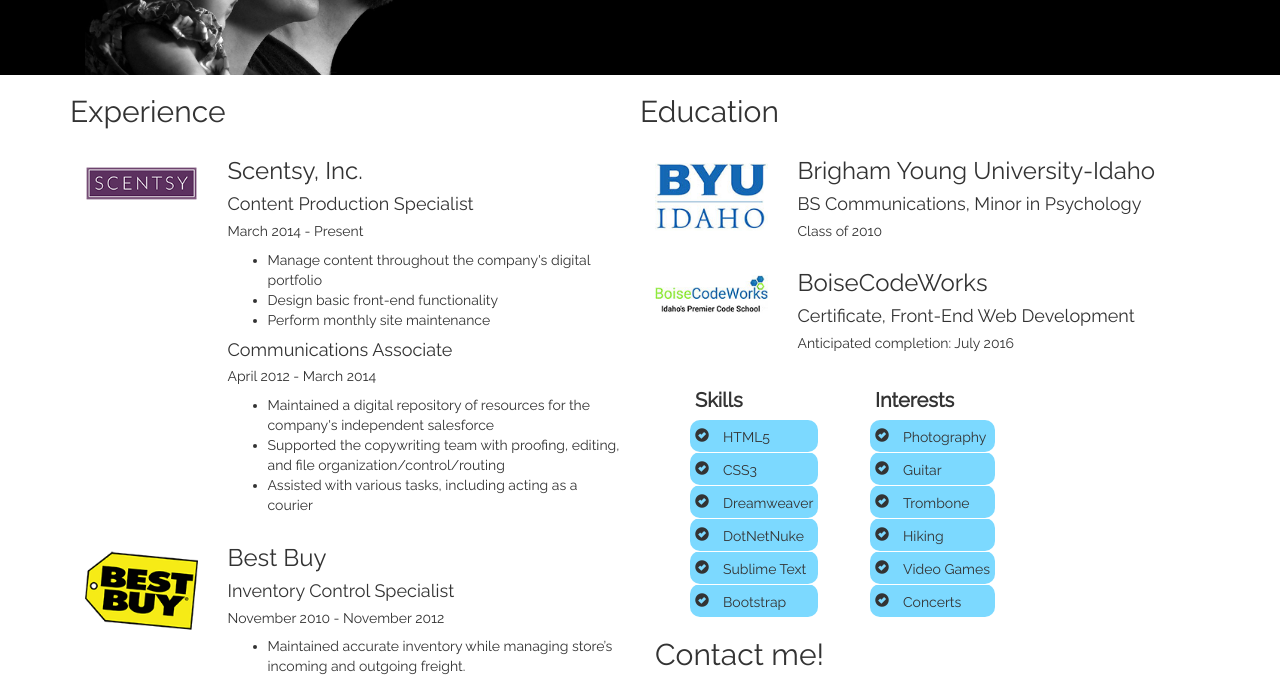
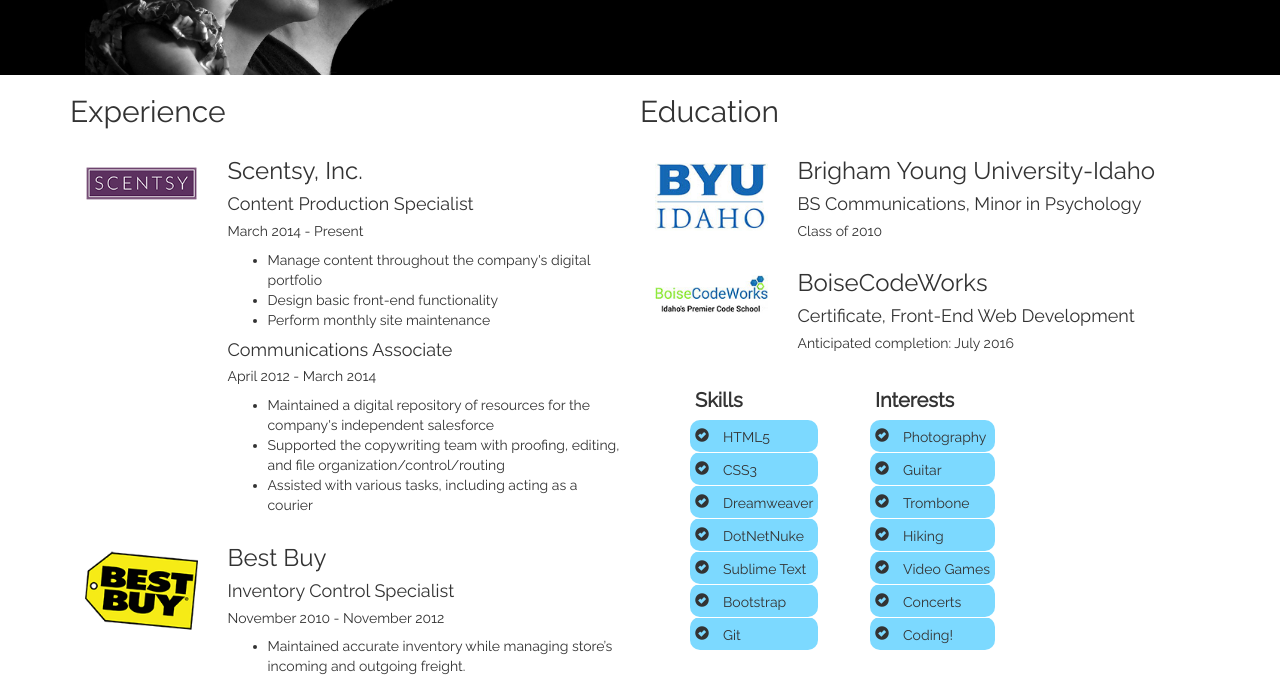
Before and after one commit to epix360/resume, a plain HTML site: page index.html in a window 1280 px wide. Shown: the part 275-950 px from the top of the page. Drawn offline with Linux system fonts and the light colour scheme.

Commit message:
Added skill and interest

```diff
--- a/index.html
+++ b/index.html
@@ -162,6 +162,9 @@
                             <tr>
                                 <td>Bootstrap</td>
                             </tr>
+                            <tr>
+                                <td>Git</td>
+                            </tr>
                         </table>
                     </div>
                     <div class="col-md-pull-2 col-md-5 col-xs-7">
@@ -186,6 +189,9 @@
                             </tr>
                             <tr>
                                 <td>Concerts</td>
+                            </tr>
+                            <tr>
+                                <td>Coding!</td>
                             </tr>
                         </table>
                     </div>
```
